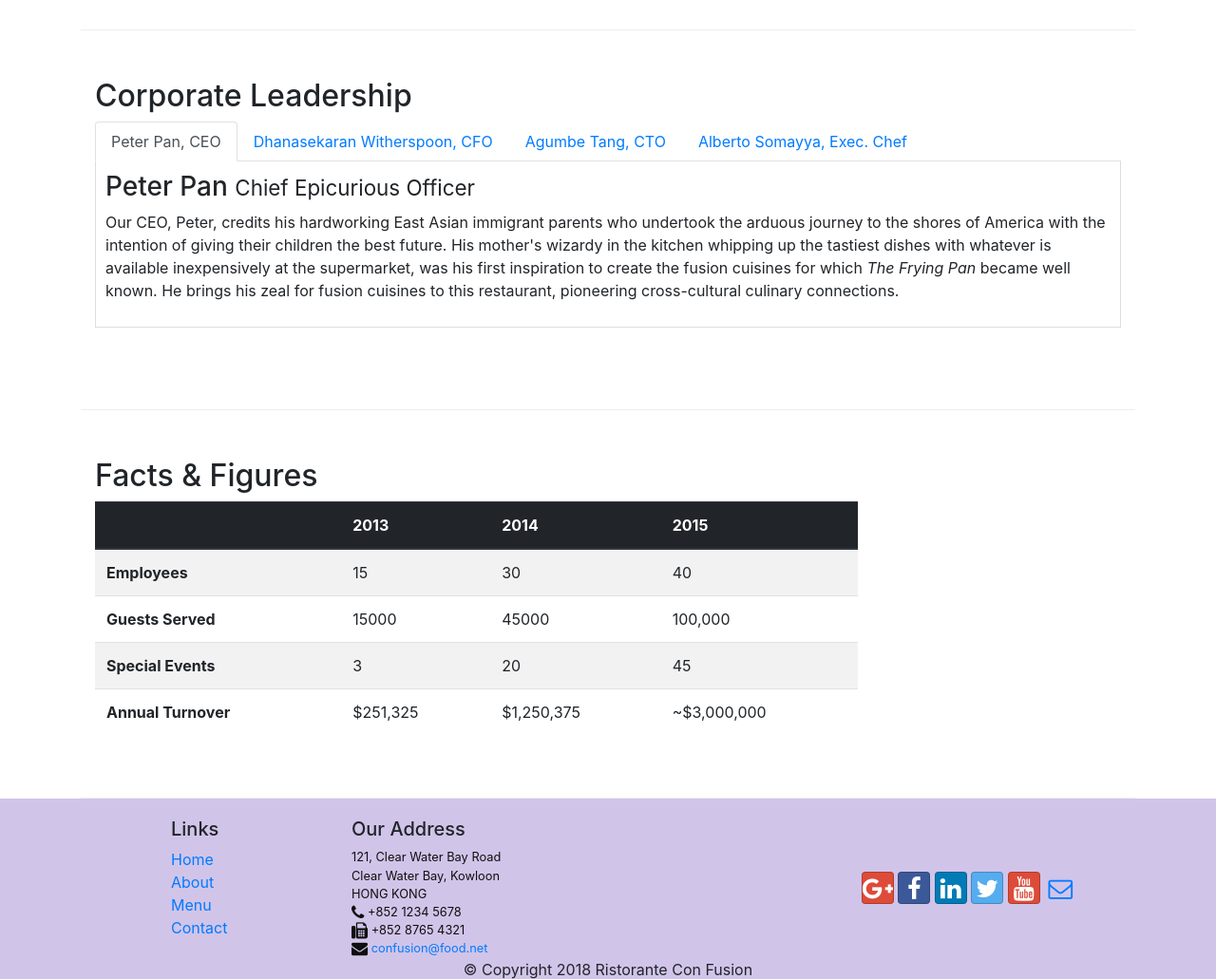
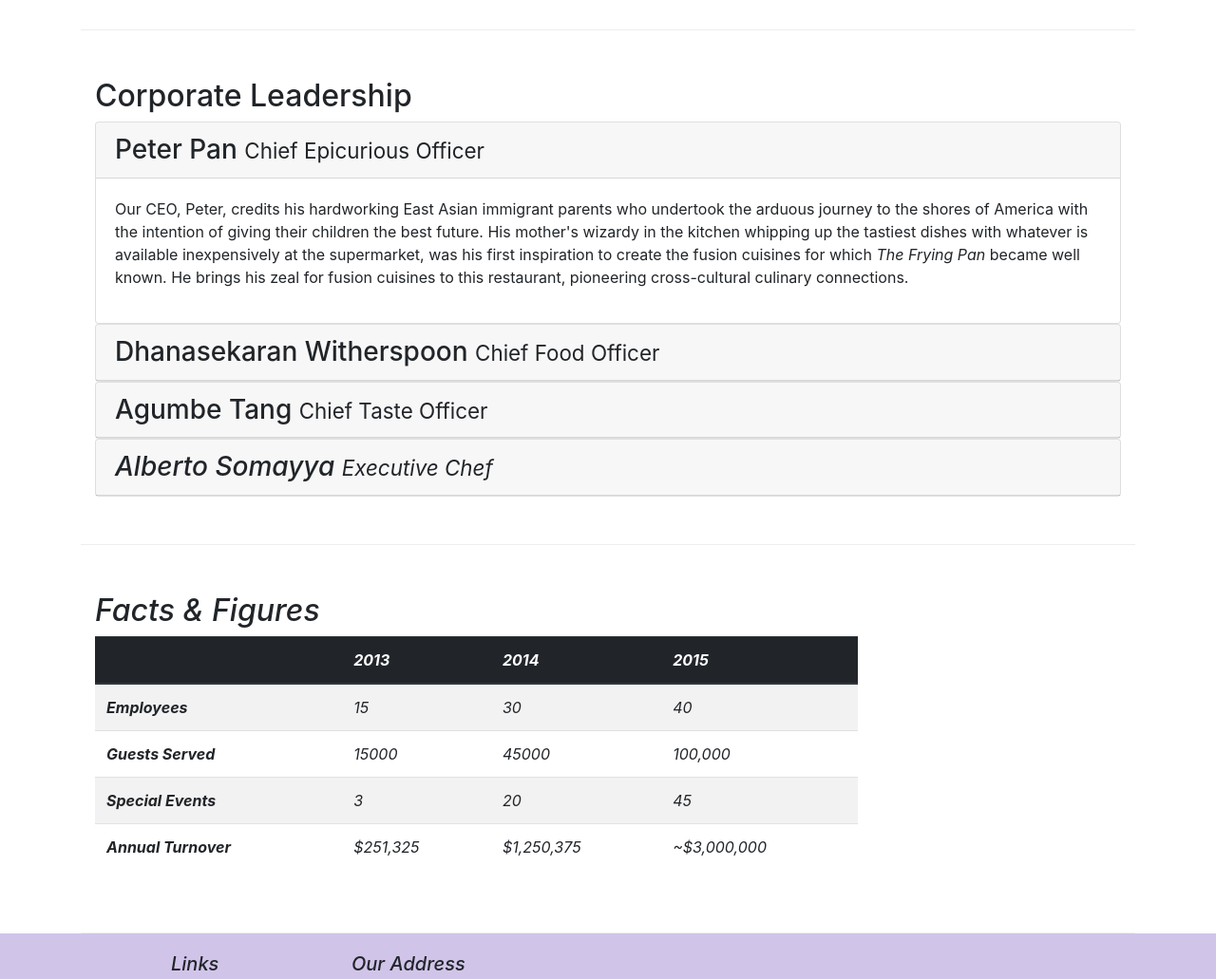
Before and after one commit to himaniraghav3/bootstrap, a website: page aboutus.html in a window 1280 px wide. Shown: the part 940-1971 px from the top of the page at 95% size. Drawn offline with nearby package versions, Linux system fonts and the light colour scheme.

Commit message:
Accordion

```diff
--- a/aboutus.html
+++ b/aboutus.html
@@ -101,37 +101,64 @@
             <div class="col-12">
                 <h2>Corporate Leadership</h2>
 
-                <ul class="nav nav-tabs">
-                    <li class="nav-item">
-                        <a class="nav-link active" href="#peter" role="tab" data-toggle="tab">Peter Pan, CEO</a>
-                    </li>
-                    <li class="nav-item">
-                        <a class="nav-link" href="#danny" role="tab" data-toggle="tab">Dhanasekaran Witherspoon, CFO</a>
-                    </li>
-                    <li class="nav-item">
-                        <a class="nav-link" href="#agumbe" role="tab" data-toggle="tab">Agumbe Tang, CTO</a>
-                    </li>
-                    <li class="nav-item">
-                        <a class="nav-link" href="#alberto" role="tab" data-toggle="tab">Alberto Somayya, Exec. Chef</a>
-                    </li>
-                </ul>
-                <div class="tab-content">
-                    <div role="tabpanel" class="tab-pane fade show active" id="peter">
-                        <h3>Peter Pan <small>Chief Epicurious Officer</small></h3>
-                        <p class="d-none d-sm-block"> Our CEO, Peter, credits his hardworking East Asian immigrant parents who undertook the arduous journey to the shores of America with the intention of giving their children the best future. His mother's wizardy in the kitchen whipping up the tastiest dishes with whatever is available inexpensively at the supermarket, was his first inspiration to create the fusion cuisines for which <em>The Frying Pan</em> became well known. He brings his zeal for fusion cuisines to this restaurant, pioneering cross-cultural culinary connections.</p>
+                <div id="accordion">
+                    <div class="card">
+                        <div class="card-header" role="tab" id="peterhead">
+                        <h3 class="mb-0">
+                            <a data-toggle="collapse" data-target="#peter">
+                            Peter Pan <small>Chief Epicurious Officer</small>
+                            </a>
+                        </h3>
+                        </div>
+                        <div class="collapse show" id="peter" data-parent="#accordion">
+                            <div class="card-body">
+                                <p class="d-none d-sm-block">Our CEO, Peter, credits his hardworking East Asian immigrant parents who undertook the arduous journey to the shores of America with the intention of giving their children the best future. His mother's wizardy in the kitchen whipping up the tastiest dishes with whatever is available inexpensively at the supermarket, was his first inspiration to create the fusion cuisines for which <em>The Frying Pan</em> became well known. He brings his zeal for fusion cuisines to this restaurant, pioneering cross-cultural culinary connections.</p>
+                            </div>
+                        </div>
                     </div>
-                    <div role="tabpanel" class="tab-pane fade" id="danny">
-                        <h3>Dhanasekaran Witherspoon <small>Chief Food Officer</small></h3>
-                        <p class="d-none d-sm-block">Our CFO, Danny, as he is affectionately referred to by his colleagues, comes from a long established family tradition in farming and produce. His experiences growing up on a farm in the Australian outback gave him great appreciation for varieties of food sources. As he puts it in his own words, <em>Everything that runs, wins, and everything that stays, pays!</em></p>
+                    <div class="card">
+                        <div class="card-header" role="tab" id="dannyhead">
+                        <h3 class="mb-0">
+                            <a class="collapsed" data-toggle="collapse" data-target="#danny">
+                            Dhanasekaran Witherspoon <small>Chief Food Officer</small>
+                            </a>
+                        </h3>
+                        </div>
+                        <div class="collapse" id="danny" data-parent="#accordion">
+                            <div class="card-body">
+                            <p class="d-none d-sm-block">Our CFO, Danny, as he is affectionately referred to by his colleagues, comes from a long established family tradition in farming and produce. His experiences growing up on a farm in the Australian outback gave him great appreciation for varieties of food sources. As he puts it in his own words, <em>Everything that runs, wins, and everything that stays, pays!</em></p>
+                            </div>
+                        </div>
                     </div>
-                    <div role="tabpanel" class="tab-pane fade" id="agumbe">
-                    <h3>Agumbe Tang <small>Chief Taste Officer</small></h3>
-                    <p class="d-none d-sm-block">Blessed with the most discerning gustatory sense, Agumbe, our CTO, personally ensures that every dish that we serve meets his exacting tastes. Our chefs dread the tongue lashing that ensues if their dish does not meet his exacting standards. He lives by his motto, <em>You click only if you survive my lick.</em></p>
+                    <div class="card">
+                        <div class="card-header" role="tab" id="agumbehead">
+                        <h3 class="mb-0">
+                            <a class="collapsed" data-toggle="collapse" data-target="#agumbe">
+                            Agumbe Tang <small>Chief Taste Officer</small>
+                            </a>
+                        </h3>
+                        </div>
+                        <div class="collapse" id="agumbe" data-parent="#accordion">
+                            <div class="card-body">
+                            <p class="d-none d-sm-block">Blessed with the most discerning gustatory sense, Agumbe, our CTO, personally ensures that every dish that we serve meets his exacting tastes. Our chefs dread the tongue lashing that ensues if their dish does not meet his exacting standards. He lives by his motto, <em>You click only if you survive my lick.</p>
+                            </div>
                     </div>
-                    <div role="tabpanel" class="tab-pane fade" id="alberto">
-                    <h3>Alberto Somayya <small>Executive Chef</small></h3>
-                    <p class="d-none d-sm-block">Award winning three-star Michelin chef with wide International experience having worked closely with whos-who in the culinary world, he specializes in creating mouthwatering Indo-Italian fusion experiences. He says, <em>Put together the cuisines from the two craziest cultures, and you get a winning hit! Amma Mia!</em></p>
                     </div>
+                    <div class="card">
+                        <div class="card-header" role="tab" id="albertohead">
+                        <h3 class="mb-0">
+                            <a class="collapsed" data-toggle="collapse" data-target="#alberto">
+                            Alberto Somayya <small>Executive Chef</small>
+                            </a>
+                        </h3>
+                    </div>
+                    <div class="collapse" id="alberto" data-parent="#accordion">
+                        <div class="card-body">
+                            <p class="d-none d-sm-block">Award winning three-star Michelin chef with wide International experience having worked closely with whos-who in the culinary world, he specializes in creating mouthwatering Indo-Italian fusion experiences. He says, <em>Put together the cuisines from the two craziest cultures, and you get a winning hit! Amma Mia!</em></p>
+                        </div>
+                    </div>
+                    </div>
+
                 </div>
 
             </div>
```
